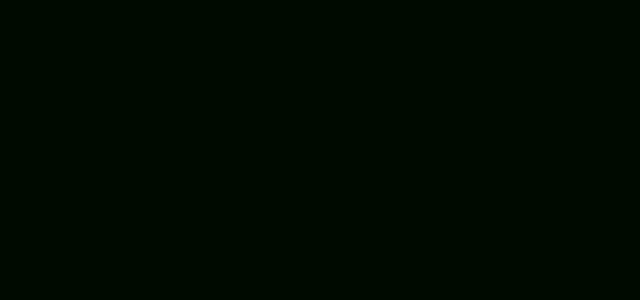
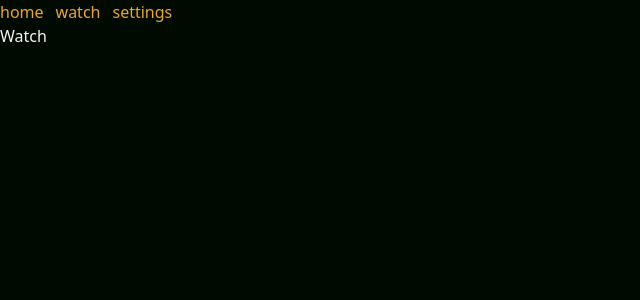
Before and after one commit to RussellGN/better-VLC, a React (Vite) app: page /watch in a window 1280 px wide. Before the commit this address had no page. Shown: the top 300 px of the page, without its empty margins (0-640 px from the left). Built offline with nearby package versions, Linux system fonts and the light colour scheme.

Commit message:
feat: lay out pages

```diff
--- a/src-tauri/tauri.conf.json
+++ b/src-tauri/tauri.conf.json
@@ -18,7 +18,8 @@
         "height": 600,
         "maximized": true,
         "backgroundColor": "#000a00",
-        "center": true
+        "center": true  ,
+        "devtools": true
       }
     ],
     "security": {
--- a/src/App.tsx
+++ b/src/App.tsx
@@ -1,12 +1,19 @@
 import { Routes, Route } from "react-router";
 import { BrowserRouter } from "react-router";
 import Home from "./routes/Home";
+import Settings from "./routes/Settings";
+import Watch from "./routes/Watch";
+import RootLayout from "./components/general/RootLayout";
 
 export default function App() {
    return (
       <BrowserRouter>
          <Routes>
-            <Route index element={<Home />} />
+            <Route element={<RootLayout />}>
+               <Route index element={<Home />} />
+               <Route path="settings" element={<Settings />} />
+               <Route path="watch/*" element={<Watch />} />
+            </Route>
          </Routes>
       </BrowserRouter>
    );
--- /dev/null
+++ b/src/components/general/RootLayout.tsx
@@ -0,0 +1,20 @@
+import { Link, Outlet } from "react-router";
+
+export default function RootLayout() {
+   return (
+      <div>
+         <nav className="flex items-center gap-3">
+            <Link className="text-secondary-default" to="/">
+               home
+            </Link>
+            <Link className="text-secondary-default" to="/watch/c:path/to/random/file">
+               watch
+            </Link>
+            <Link className="text-secondary-default" to="/settings">
+               settings
+            </Link>
+         </nav>
+         <Outlet />
+      </div>
+   );
+}
--- /dev/null
+++ b/src/routes/Settings.tsx
@@ -0,0 +1,7 @@
+export default function Settings() {
+   return (
+      <div>
+         <h1>Settings</h1>
+      </div>
+   );
+}
--- /dev/null
+++ b/src/routes/Watch.tsx
@@ -0,0 +1,12 @@
+import { useParams } from "react-router";
+
+export default function Watch() {
+   const { "*": pathToVideo } = useParams();
+
+   return (
+      <div>
+         <h1>Watch </h1>
+         <h2 className="text-primary-default">{pathToVideo}</h2>
+      </div>
+   );
+}
```
Also changed, not shown: 1 other file (tests, documents, lock files or other folders).
